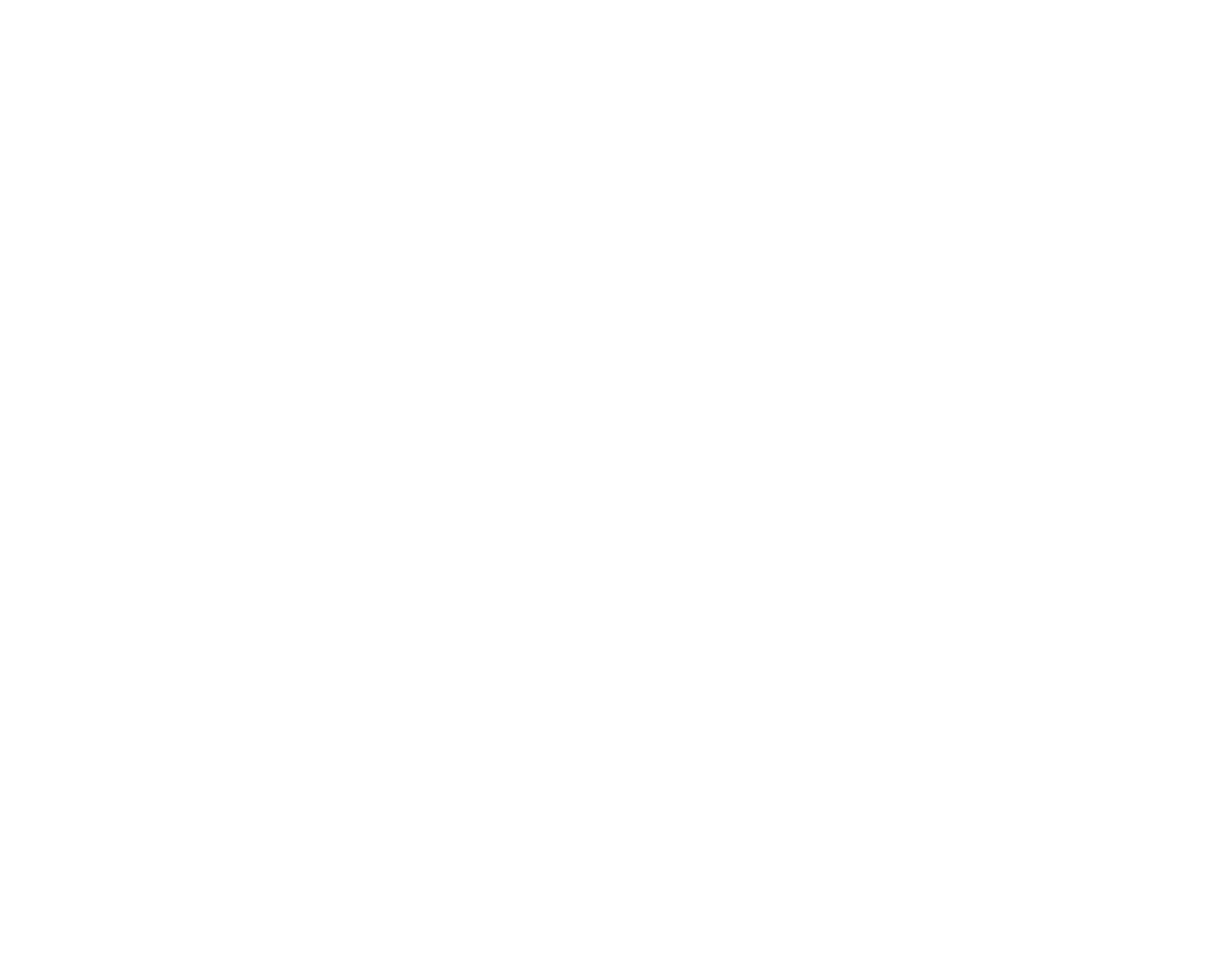
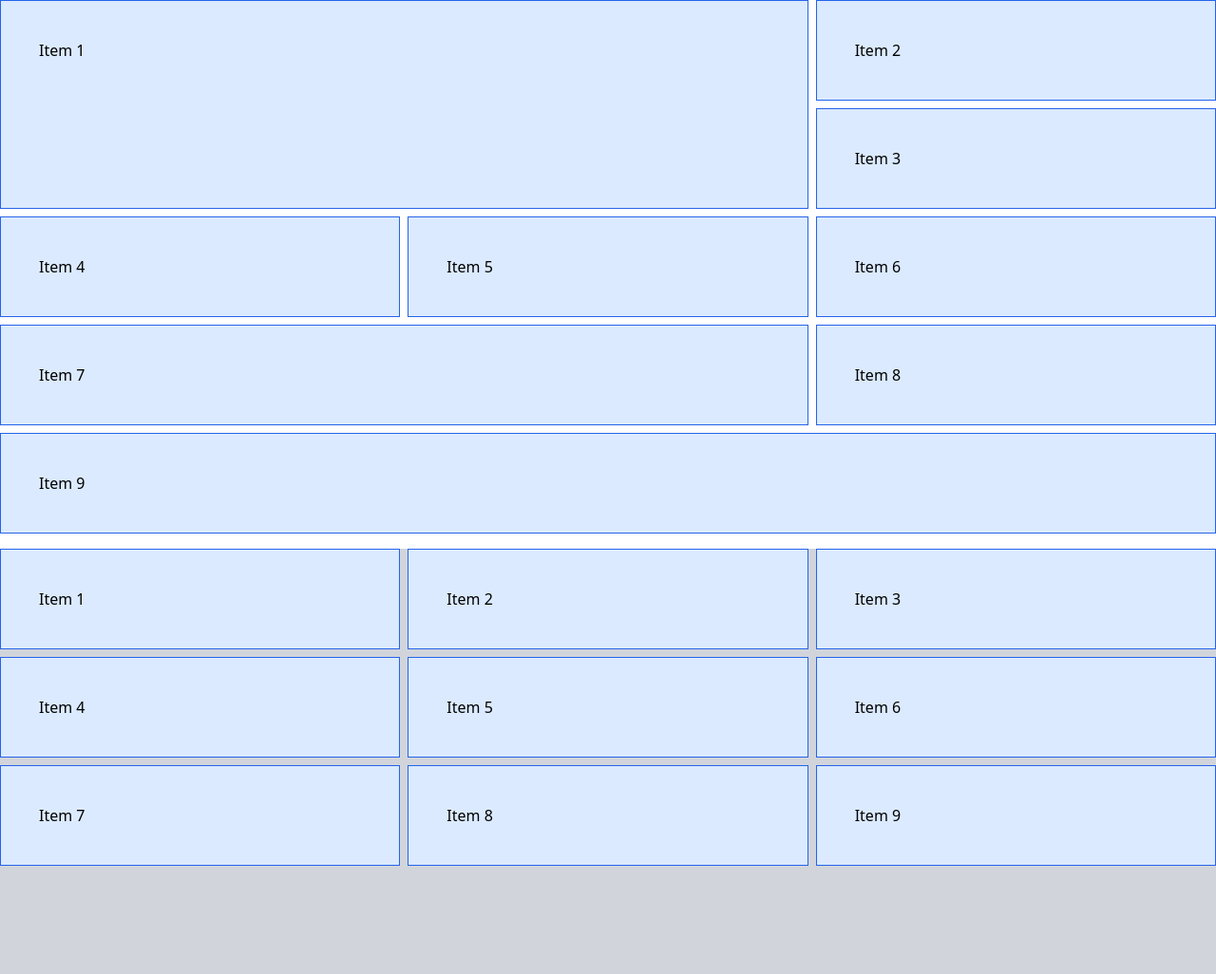
Before and after one commit to PangoRules/talwind-sandbox, a plain HTML site: page 14-grid/index.html in a window 1280 px wide. Shown: the whole page at 95% size. Before the commit the page ends 800 px from the top, so only its background shows below. Drawn offline with nearby package versions, Linux system fonts and the light colour scheme.

```diff
--- a/14-grid/index.html
+++ b/14-grid/index.html
@@ -9,6 +9,29 @@
   </head>
   <body>
     <!-- Grid cols and rows -->
+		<div class="grid grid-cols-1 md:grid-cols-3 grid-cols-3 gap-2">
+			<div class="md:col-span-2 md:row-span-2 p-10 border border-blue-600 bg-blue-100">Item 1</div>
+			<div class="p-10 border border-blue-600 bg-blue-100">Item 2</div>
+			<div class="p-10 border border-blue-600 bg-blue-100">Item 3</div>
+			<div class="p-10 border border-blue-600 bg-blue-100">Item 4</div>
+			<div class="p-10 border border-blue-600 bg-blue-100">Item 5</div>
+			<div class="p-10 border border-blue-600 bg-blue-100">Item 6</div>
+			<div class="md:col-span-2 p-10 border border-blue-600 bg-blue-100">Item 7</div>
+			<div class="p-10 border border-blue-600 bg-blue-100">Item 8</div>
+			<div class="md:col-span-3 p-10 border border-blue-600 bg-blue-100">Item 9</div>
+		</div>
+
+		<div class="grid grid-cols-3 gap-2 grid-rows-4 bg-gray-300 mt-4">
+			<div class="p-10 border border-blue-600 bg-blue-100">Item 1</div>
+			<div class="p-10 border border-blue-600 bg-blue-100">Item 2</div>
+			<div class="p-10 border border-blue-600 bg-blue-100">Item 3</div>
+			<div class="p-10 border border-blue-600 bg-blue-100">Item 4</div>
+			<div class="p-10 border border-blue-600 bg-blue-100">Item 5</div>
+			<div class="p-10 border border-blue-600 bg-blue-100">Item 6</div>
+			<div class="p-10 border border-blue-600 bg-blue-100">Item 7</div>
+			<div class="p-10 border border-blue-600 bg-blue-100">Item 8</div>
+			<div class="p-10 border border-blue-600 bg-blue-100">Item 9</div>
+		</div>
 
     <!-- Col and row span -->
   </body>
```
